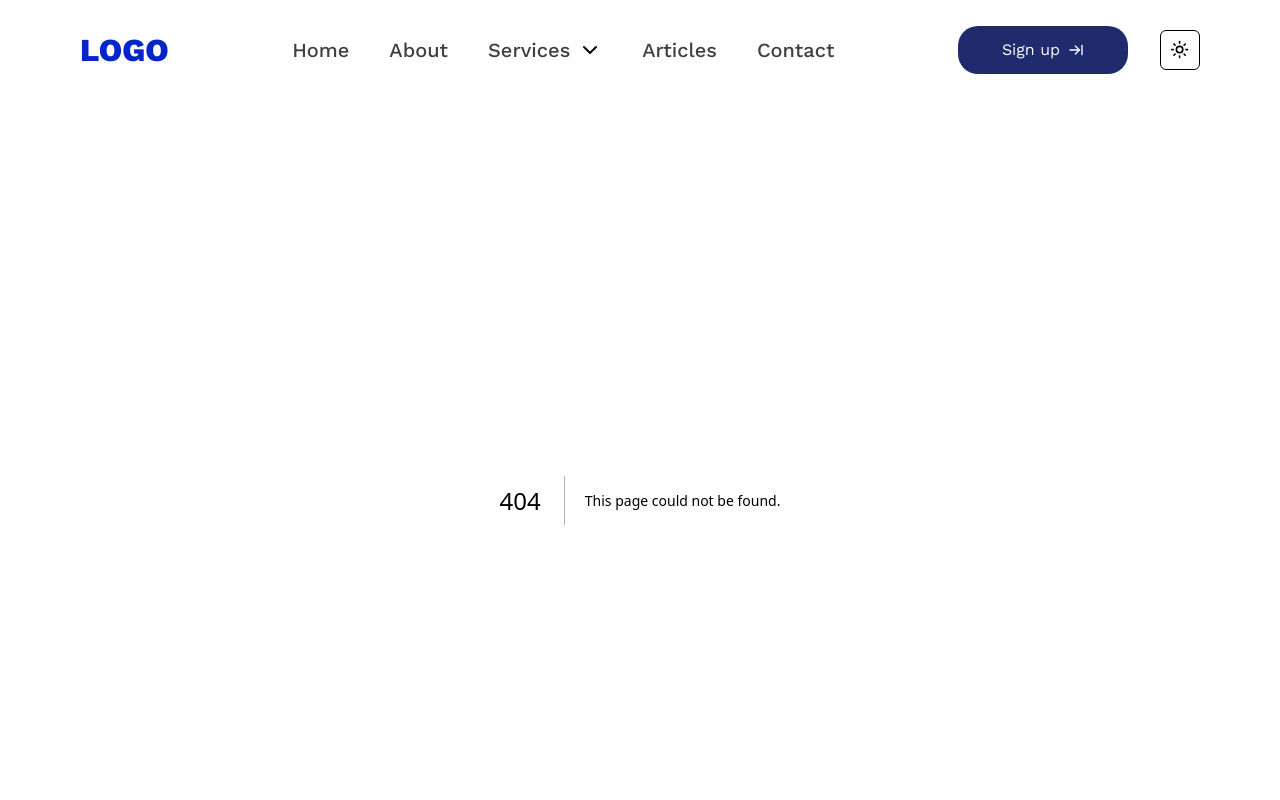
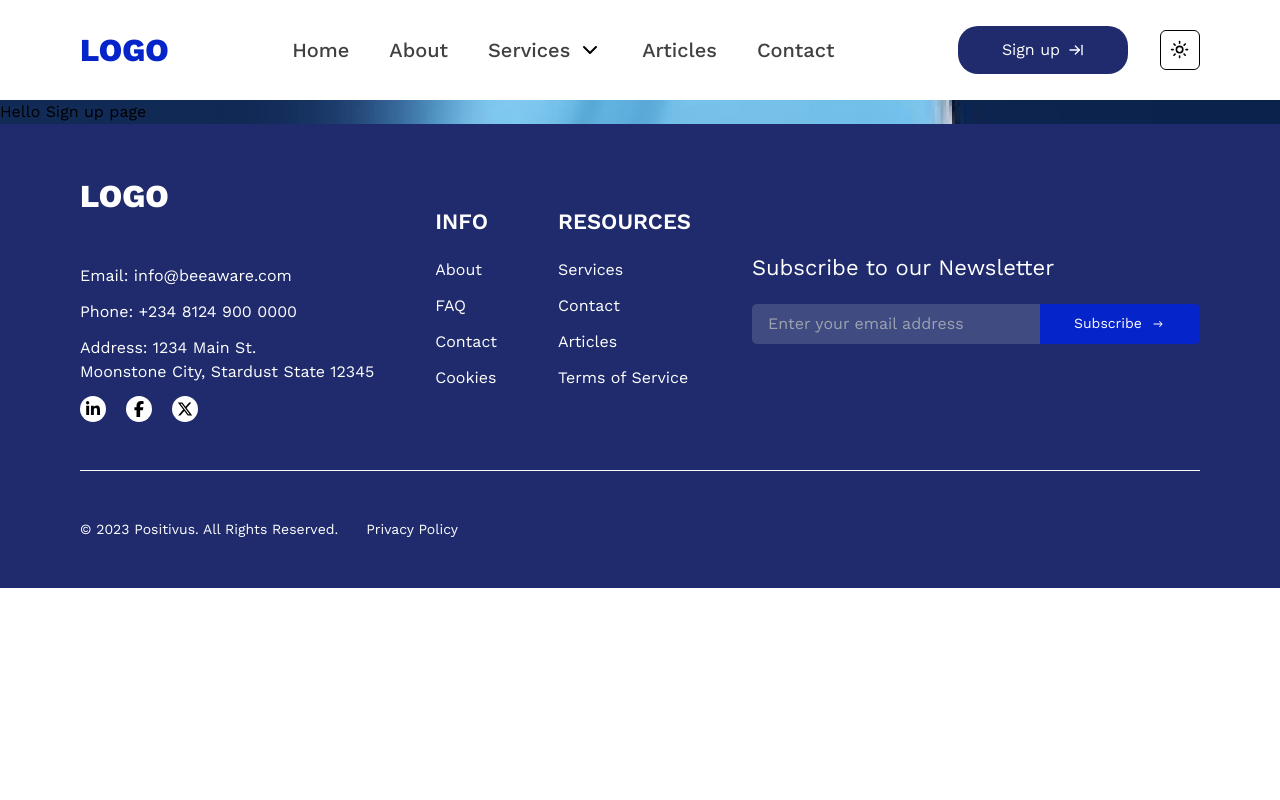
Before and after one commit to Perpy-del/BeeAware, a Next.js app: page /auth/signup in a window 1280 px wide. Before the commit this address had no page. Shown: the top 800 px of the page. Built offline with nearby package versions, Linux system fonts and the light colour scheme.

Commit message:
chore: initialized auth pages

```diff
--- /dev/null
+++ b/app/auth/signup/page.tsx
@@ -0,0 +1,17 @@
+import React from 'react'
+
+type Props = {}
+
+const SignupPage = (props: Props) => {
+  return (
+    <div>
+        <div className="bg-[url('/signup-bg.jpg')]">
+            <div className='h-90vh'>
+                Hello Sign up page
+            </div>
+        </div>
+    </div>
+  )
+}
+
+export default SignupPage
```
Also changed, not shown: public/signup-bg.jpg (added).
